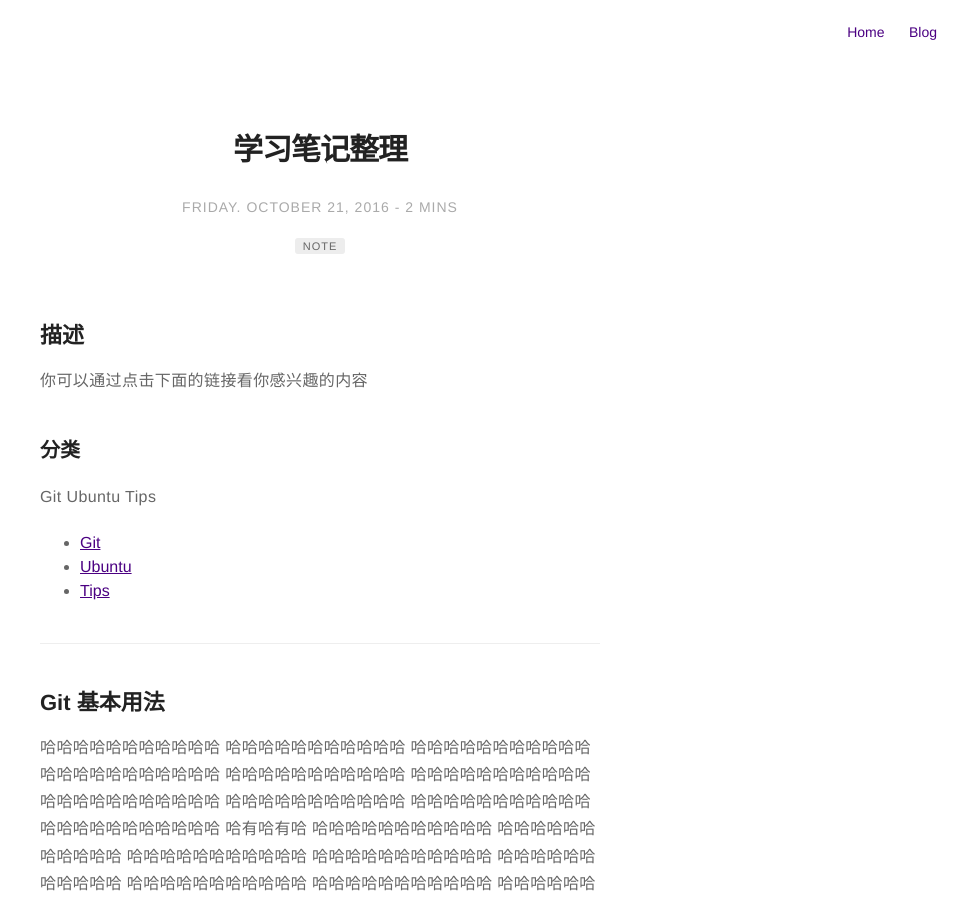
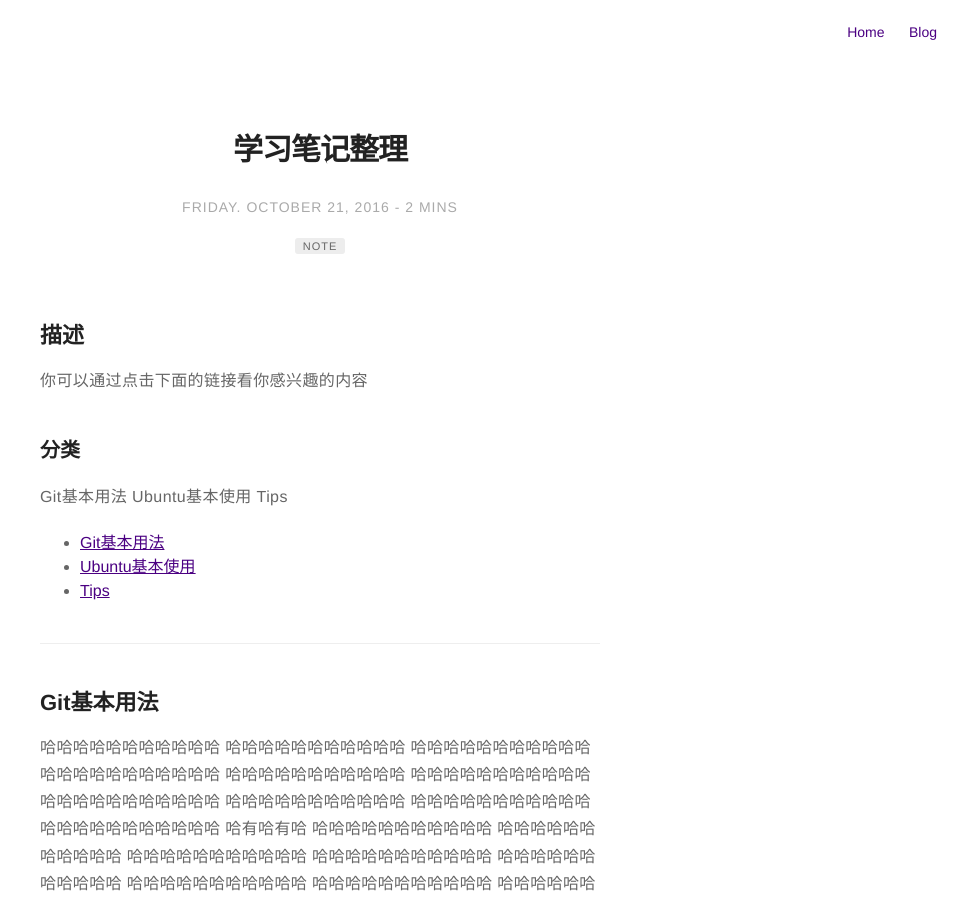
Before and after one commit to potatofly/potatofly.github.io, a Jekyll site: the page built from _posts/2016-10-21-note.markdown, in a window 1280 px wide and 900 px high. Shown: the whole window, without its empty margins (320-1280 px from the left). Built offline with Jekyll 4.4.1, drawn with Linux system fonts in a browser that asks for light colours; some of the changed text lies outside the part shown.

Commit message:
Update 2016-10-21-note.markdown

```diff
--- a/_posts/2016-10-21-note.markdown
+++ b/_posts/2016-10-21-note.markdown
@@ -16,17 +16,17 @@ description: 整理的一些常用工具及技巧
 
 ### 分类
 
- <span id = "git">Git</span>
- <span id = "ubuntu">Ubuntu</span>
+ <span id = "git">Git基本用法</span>
+ <span id = "ubuntu">Ubuntu基本使用</span>
  <span id = "tips">Tips</span>
 
-- [Git](#git)
-- [Ubuntu](#ubuntu)
+- [Git基本用法](#git)
+- [Ubuntu基本使用](#ubuntu)
 - [Tips](#tips)
 
 ---
 
-## Git 基本用法
+## Git基本用法
 哈哈哈哈哈哈哈哈哈哈哈
 哈哈哈哈哈哈哈哈哈哈哈
 哈哈哈哈哈哈哈哈哈哈哈
@@ -177,7 +177,7 @@ fffff
 哈哈哈哈哈哈哈哈哈哈哈
 ---
 
-## Ubuntu 基本使用
+## Ubuntu基本使用
 
 
 呵呵呵呵呵呵呵呵呵呵呵
```
